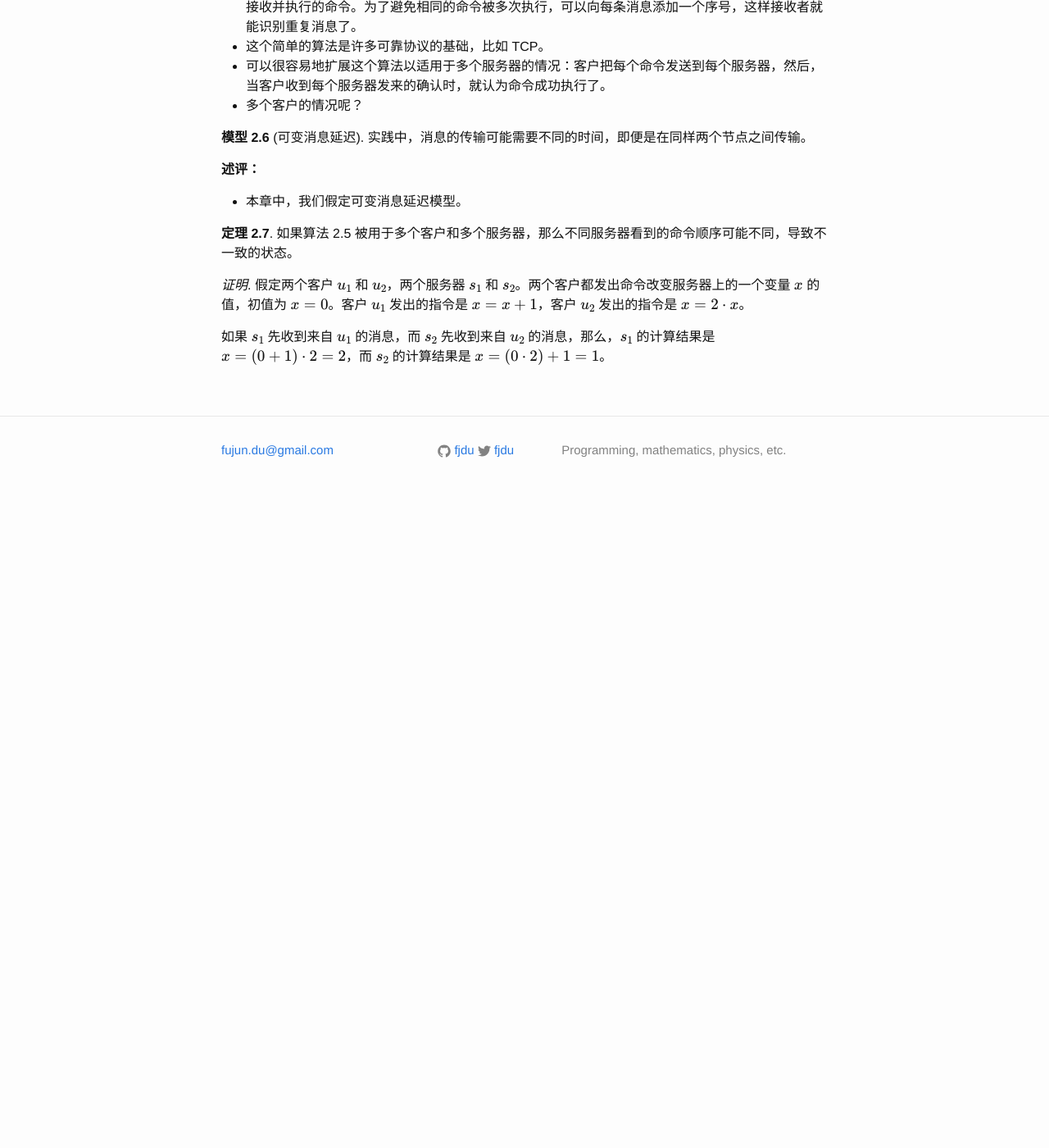
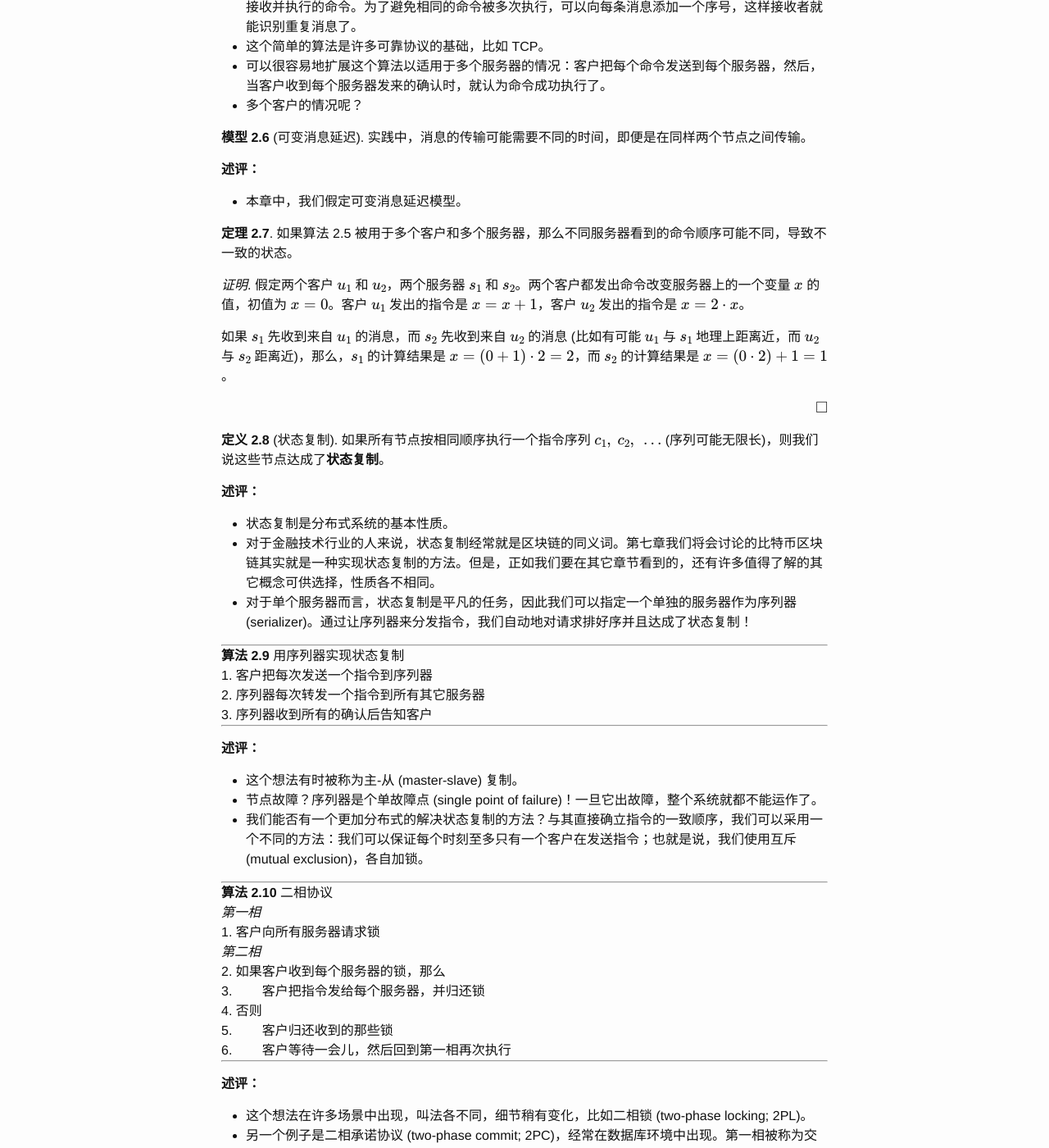
Before and after one commit to fjdu/fjdu.github.io, a Jekyll site: the page built from _posts/2016-07-22-blockchain-2.markdown, in a window 1280 px wide and 1400 px high, scrolled down 1102 px. Shown: the whole window at 82% size. Built offline with Jekyll 4.4.1, drawn with Linux system fonts in a browser that asks for light colours; formulas are drawn with MathJax 3; before the commit the page ends 1723 px from its top, so only the background shows below that; some of the changed text lies outside the part shown.

Commit message:
edit article

```diff
--- a/_posts/2016-07-21-blockchain-1.markdown
+++ b/_posts/2016-07-21-blockchain-1.markdown
@@ -24,17 +24,17 @@ categories: algorithm
 
 虽然分布式系统有许多好处，比如更大的存储和计算能力，以及连接不同地点资源的能力，但也带来协调 (coordination) 方面的挑战。协调问题是如此普遍，以至于它有各种风格和名字：区块链 (blockchain)，一致性 (consistency)，协议 (agreement)，共识 (consensus)，总账 (ledger)，事件溯源 (event sourcing)，等等。
 
-协调问题在分布式系统挺常发生。虽然分布式系统的一个节点 (计算机，CPU 核，网络开关，等等) 几年才坏一次，当你有几百万个节点时，你得预期每分钟就有一次错误。好的一面是，可以期望拥有多个节点的分布式系统能容忍某些错误并且继续正确工作。
+协调问题在分布式系统挺常发生。虽然分布式系统的一个节点 (计算机，CPU 核，网络开关，等等) 几年才坏一次，当你有几百万个节点时，你得预期每分钟就有一次故障。好的一面是，可以期望拥有多个节点的分布式系统能容忍某些故障并且继续正确工作。
 
 # 1.2 全书概览
 
-本书的中心概念会在第二章介绍，一般被称作“状态复制”，参见定义 2.8。当一个分布式系统的所有节点对一串相同的指令 (顺序也相同) 取得一致时，就达到了状态复制。在金融技术行业，状态复制经常是区块链的同义语。可以通过各种算法实现状态复制，具体取决于系统必须容忍什么错误。
+本书的中心概念会在第二章介绍，一般被称作“状态复制”，参见定义 2.8。当一个分布式系统的所有节点对一串相同的指令 (顺序也相同) 取得一致时，就达到了状态复制。在金融技术行业，状态复制经常是区块链的同义语。可以通过各种算法实现状态复制，具体取决于系统必须容忍什么故障。
 
 第二章我们介绍基本定义以及背后的动机，然后讲解 Paxos，一个即便系统中少数节点可能崩溃的情况下也能达到状态复制的算法。
 
 第三章我们将会明白，当运气不好的时候，Paxos 可能也帮不上忙，并且事实上没有决定论性的协议能解决状态复制问题。但是，我们也会给出一个快速的随机化共识协议，能在崩溃的情况下解决状态复制问题。
 
-第四章我们越过崩溃错误，给出同步和异步系统中即便在恶意行为下也能工作的协议。另外，我们会探索关于“正确行为”的不同定义。
+第四章我们越过崩溃故障，给出同步和异步系统中即便在恶意行为下也能工作的协议。另外，我们会探索关于“正确行为”的不同定义。
 
 第五章我们会使用一个叫做“消息认证”的密码学概念。我们先讲一个简单的同步协议，然后讲 Zyzzyva，一个先进的、在消息认证可用的情况下实现消息复制的异步协议。
 
--- a/_posts/2016-07-22-blockchain-2.markdown
+++ b/_posts/2016-07-22-blockchain-2.markdown
@@ -31,7 +31,7 @@ categories: algorithm
 </p>
 
 <p>
-<b>模型 2.4</b> (消息丢失). 带有消息丢失的消息传递模型里，不能保证任何特定消息会安全到达接收者。
+<b>模型 2.4</b> (消息丢失). 带有<b>消息丢失</b>的消息传递模型里，不能保证<b>任何</b>特定消息会安全到达接收者。
 </p>
 
 **述评：**
@@ -51,7 +51,7 @@ categories: algorithm
 **述评：**
 
 <ul>
-<li> “每次发送一条指令”意味着当客户发出指令 \(c\) 时，在收到针对 c 的确认之前不会发出下一条指令。</li>
+<li> “每次发送一条指令”意味着当客户发出指令 \(c\) 时，在收到针对 \(c\) 的确认之前不会发出下一条指令。</li>
 <li> 不止是客户发出的消息可能丢失，服务器发回的确认也可能丢失，因此客户有可能会重新发送已经被接收并执行的命令。为了避免相同的命令被多次执行，可以向每条消息添加一个序号，这样接收者就能识别重复消息了。</li>
 <li> 这个简单的算法是许多可靠协议的基础，比如 TCP。</li>
 <li> 可以很容易地扩展这个算法以适用于多个服务器的情况：客户把每个命令发送到每个服务器，然后，当客户收到每个服务器发来的确认时，就认为命令成功执行了。</li>
@@ -71,7 +71,102 @@ categories: algorithm
 <p>
 <em>证明</em>.  假定两个客户 \(u_1\) 和 \(u_2\)，两个服务器 \(s_1\) 和 \(s_2\)。两个客户都发出命令改变服务器上的一个变量 \(x\) 的值，初值为 \(x=0\)。客户 \(u_1\) 发出的指令是 \(x = x + 1\)，客户 \(u_2\) 发出的指令是 \(x = 2 \cdot x\)。
 </p><p>
-如果 \(s_1\) 先收到来自 \(u_1\) 的消息，而 \(s_2\) 先收到来自 \(u_2\) 的消息，那么，\(s_1\) 的计算结果是 \(x = (0+1)\cdot 2 = 2\)，而 \(s_2\) 的计算结果是 \(x = (0\cdot 2) + 1 = 1\)。
+如果 \(s_1\) 先收到来自 \(u_1\) 的消息，而 \(s_2\) 先收到来自 \(u_2\) 的消息 (比如有可能 \(u_1\) 与 \(s_1\) 地理上距离近，而 \(u_2\) 与 \(s_2\) 距离近)，那么，\(s_1\) 的计算结果是 \(x = (0+1)\cdot 2 = 2\)，而 \(s_2\) 的计算结果是 \(x = (0\cdot 2) + 1 = 1\)。
+<div align="right">\(\square\)</div>
+</p>
+
+<p>
+<b>定义 2.8</b> (状态复制).  如果所有节点按相同顺序执行一个指令序列 \(c_1,\ c_2,\ \ldots\) (序列可能无限长)，则我们说这些节点达成了<b>状态复制</b>。
+</p>
+
+
+**述评：**
+
+- 状态复制是分布式系统的基本性质。
+- 对于金融技术行业的人来说，状态复制经常就是区块链的同义词。第七章我们将会讨论的比特币区块链其实就是一种实现状态复制的方法。但是，正如我们要在其它章节看到的，还有许多值得了解的其它概念可供选择，性质各不相同。
+- 对于单个服务器而言，状态复制是平凡的任务，因此我们可以指定一个单独的服务器作为序列器 (serializer)。通过让序列器来分发指令，我们自动地对请求排好序并且达成了状态复制！
+
+<p>
+<hr>
+<b>算法 2.9</b> 用序列器实现状态复制<br/>
+1. 客户把每次发送一个指令到序列器<br>
+2. 序列器每次转发一个指令到所有其它服务器<br>
+3. 序列器收到所有的确认后告知客户
+<hr>
+</p>
+
+**述评：**
+
+- 这个想法有时被称为主-从 (master-slave) 复制。
+- 节点故障？序列器是个单故障点 (single point of failure)！一旦它出故障，整个系统就都不能运作了。
+- 我们能否有一个更加分布式的解决状态复制的方法？与其直接确立指令的一致顺序，我们可以采用一个不同的方法：我们可以保证每个时刻至多只有一个客户在发送指令；也就是说，我们使用互斥 (mutual exclusion)，各自加锁。
+
+<p>
+<hr>
+<b>算法 2.10</b> 二相协议<br/>
+<em>第一相</em><br>
+1. 客户向所有服务器请求锁<br>
+<em>第二相</em><br>
+2. 如果客户收到每个服务器的锁，那么<br>
+3.      &emsp;&emsp;客户把指令发给每个服务器，并归还锁<br>
+4. 否则<br>
+5.      &emsp;&emsp;客户归还收到的那些锁<br>
+6.      &emsp;&emsp;客户等待一会儿，然后回到第一相再次执行
+<hr>
+</p>
+
+**述评：**
+
+- 这个想法在许多场景中出现，叫法各不同，细节稍有变化，比如二相锁 (two-phase locking; 2PL)。
+- 另一个例子是二相承诺协议 (two-phase commit; 2PC)，经常在数据库环境中出现。第一相被称为交易准备，而在第二相，交易要么被承诺，要么被中止。这个 2PC 过程不是由客户发起，而是由一个指定的被称为协调器的服务器节点发起。
+- 一个常见的说法是，如果节点可以在崩溃后恢复，那么 2PL 和 2PC 比简单的序列器提供了更好的一致性保证。特别地，对于崩溃前启动的交易而言，活着的节点或许可以与崩溃的节点保持一致。这个好处在多一个相的另一个协议 (3PC) 那里得到了进一步改善。
+- 2PC 和 3PC 的问题是，在意外情况发生时，它们不是良好定义的。
+- 算法 2.10 真的很好地处理了节点崩溃问题吗？并没有！事实上，它比算法 2.9 里那个简单的序列器更坏：相比于要求必须能访问某一个节点，算法 2.10 要求所有的服务器都能响应。
+- 如果我们只从服务器的一部分得到锁，算法 2.10 还能工作吗？是否从服务器的多数得到锁就够了？
+- 如果两个客户同时试图获得大多数锁，会怎么样？客户是否必须废弃已经获得的锁，以免出现死锁？怎么进行？如果它们在释放锁之前崩溃了又如何？我们是否需要稍微不同的概念？
+
+# 2.2 Paxos
+
+<p>
+<b>定义 2.11</b> (凭证; ticket).  <b>凭证</b>是锁的弱形式，具有如下性质：
+<ul>
+  <li><b>可重发：</b> 一个服务器可以重新发布一个凭证，即便之前发布的没有被归还。</li>
+  <li><b>票据过期：</b> 如果客户使用之前获得的凭证 \(t\) 往服务器发送一条消息，仅当 \(t\) 是最新发布的凭证时服务器才接受 \(t\)。</li>
+</ul>
+</p>
+
+**述评：**
+
+- 崩溃不导致问题：如果一个客户在持有凭证期间崩溃了，其余的客户不受到影响，因为服务器可以简单地发布新的凭证。
+- 凭证可以通过一个计数器实现：每收到一次凭证请求，计数器加一。当一个客户试图使用一个凭证时，服务器可以决定这个凭证是否过期了。
+- 我们能对凭证做什么？我们能否简单地把算法 2.10 里的锁替换成凭证？我们需要添加至少一个额外的相，因为只有客户知道在第二相中是否多数凭证是有效的。
+
+<p>
+<hr>
+<b>算法 2.12</b> 朴素凭证协议<br/>
+<em>第一相</em><br>
+1. 客户向所有服务器请求凭证<br>
+<em>第二相</em><br>
+2. 如果客户收到多数服务器的回复，那么<br>
+3.      &emsp;&emsp;客户把指令和凭证一起发给每个服务器<br>
+4.      &emsp;&emsp;服务器仅当凭证依然有效时保存指令，并且回复服务器<br>
+5. 否则<br>
+6.      &emsp;&emsp;客户等待，然后回到第一相再次执行<br>
+<em>第三相</em><br>
+7. 如果客户从多数服务器收到正面回答，那么<br>
+8.      &emsp;&emsp;客户告诉服务器执行保存的命令<br>
+9. 否则<br>
+10.    &emsp;&emsp;客户等待，然后回到第一相再次执行<br>
+<hr>
+</p>
+
+**述评：**
+
+<ul>
+<li>这个算法有些问题：假设客户 \(u_1\) 第一个将其指令 \(c_1\) 保存在多数服务器上。假定 \(u_1\) 刚好在通知服务器之前 (第三相之前) 变得很慢，而另一个客户 \(u_2\) 将某些服务器上存储的指令更新为 \(c_2\)。之后，\(u_1\) 告诉让服务器执行存储的指令。现在，有些服务器执行 \(c_1\)，有些执行 \(c_2\)！</li>
+</ul>
+
+<p>
 </p>
 
 <p>
@@ -82,3 +177,12 @@ categories: algorithm
 
 <p>
 </p>
+
+<p>
+</p>
+
+<p>
+</p>
+
+<p>
+</p>
```
